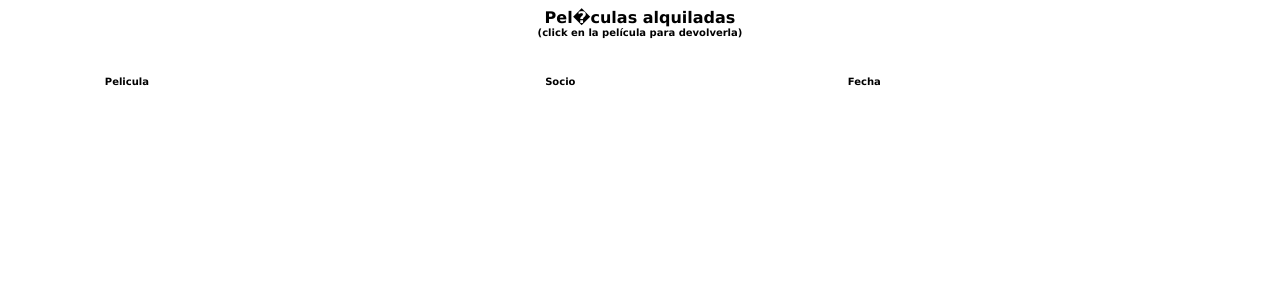
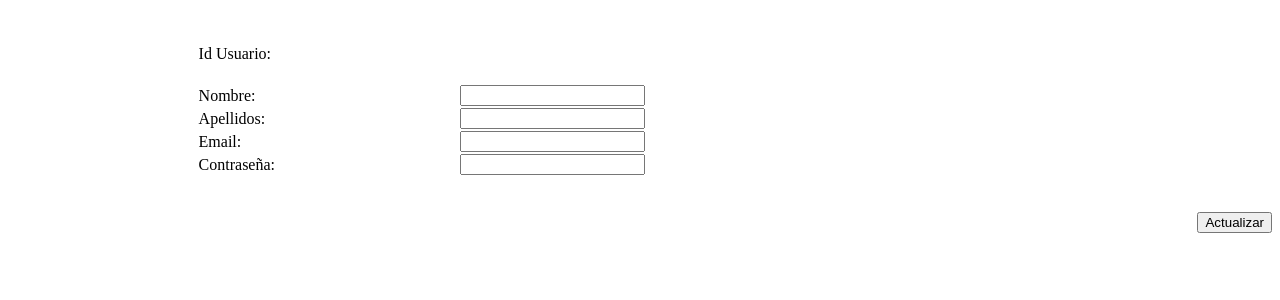
Before and after one commit to andrejlucansky/Biblioteca, a PHP site: page /cambiarPersonales.php in a window 1280 px wide. Shown: the top 300 px of the page. Run offline with PHP 8.4, Linux system fonts and the light colour scheme; the visitor is signed in with stand-in values (Sample User, id 1); data that the repository does not hold is empty.

Commit message:
update, creacion de procesarUsuario

```diff
--- a/cambiarPersonales.php
+++ b/cambiarPersonales.php
@@ -1,35 +1,61 @@
 <?php session_start();
 $logueado = $_SESSION['logueado'];
-$idSocio = $_SESSION['idSocio'];
+$idSocio = $_SESSION['id'];
 if($logueado!=1) header("Location:index.php?login");
 ?>
 <body>
-<div align='center'  style="font-weight:bold;font-family:Verdana, Arial, Helvetica, sans-serif ">Pel�culas alquiladas<br>
-</div> <div align='center'  style="font-size:x-small;font-weight:bold;font-family:Verdana, Arial, Helvetica, sans-serif ">(click en la pel&iacute;cula para devolverla)</div>
-<br>
-<br>
+<form id="form1" name="form1" method="post" action="procesarUsuario.php">
+    <br />
+    <br />
+    <table width="70%" border="0" align="center" cellspacing="0">
+        <tr>
+            <td><span class="style8">Id Usuario:</span></td>
+            <td><span class="style9">
 
-<table width="85%"  border="0" align="center" cellpadding="0" style="font-family:Verdana, Arial, Helvetica, sans-serif; font-size:x-small ">
-    <tr>
-        <td ><strong>Pelicula</strong></td>
-        <td><strong>Socio</strong></td>
-        <td><strong>Fecha</strong></td>
-    </tr>
+      <?php
+      include "vars.php";
+      Conectar();
 
-    <?php
-    include "vars.php";
-    Conectar();
-    $clausula="SELECT * FROM alquileres WHERE idSocio = $idSocio ORDER BY idPelicula ASC";
-    $result=mysql_query($clausula);
-    while ($row=mysql_fetch_array($result)) {
-        echo "<tr name=$row[idPelicula] onClick=\"window.location='index.php?contenido=devolverPelicula&id=$row[idPelicula]'\" onMouseOver=\"bgColor='#0066CC'; this.style.color='#FFFFFF'\" onMouseOut=\"bgColor='#FFFFFF'; this.style.color='#000000'\">
-    <td>$row[idPelicula]</td>
-    <td>$row[idSocio]</td>
-    <td>$row[fechaAlquiler]</td>
-  </tr>
-";}?>
 
-</table>
+      $clausula = "SELECT id FROM usuario WHERE 1 ORDER BY id DESC LIMIT 1";
+      $result=mysql_fetch_array(mysql_query($clausula));
+      $id = $result[0];
 
+      echo $id;
+      ?></span></td>
+        </tr>
+        <tr>
+            <td>&nbsp;</td>
+            <td><label></label></td>
+        </tr>
+        <tr>
+            <td><span class="style8">Nombre:</span></td>
+            <td><label>
+                    <input type="text" name="nombre" id="nombre" />
+                </label></td>
+        </tr>
+        <tr>
+            <td><span class="style8">Apellidos:</span></td>
+            <td><input type="text" name="apellidos" id="apellidos" /></td>
+        </tr>
+        <tr>
+            <td><span class="style8">Email:</span></td>
+            <td><input type="text" name="email" id="email" /></td>
+        </tr>
+        <tr>
+            <td><span class="style8">Contrase&ntilde;a:</span></td>
+            <td><label>
+                    <input name="password" type="password" id="password" value="" />
+                </label></td>
+        </tr>
+
+    </table>
+    <div align="right"><br />
+        <br />
+        <input type="submit" name="Submit" id="Submit" value="Actualizar" />
+        <!-- STEP 5 let's process the add user choice -->
+    </div>
+</form>
+<br />
 </body>
 </html>
```
Also changed, not shown: procesarUsuario.php (added, +19 -0 lines).
